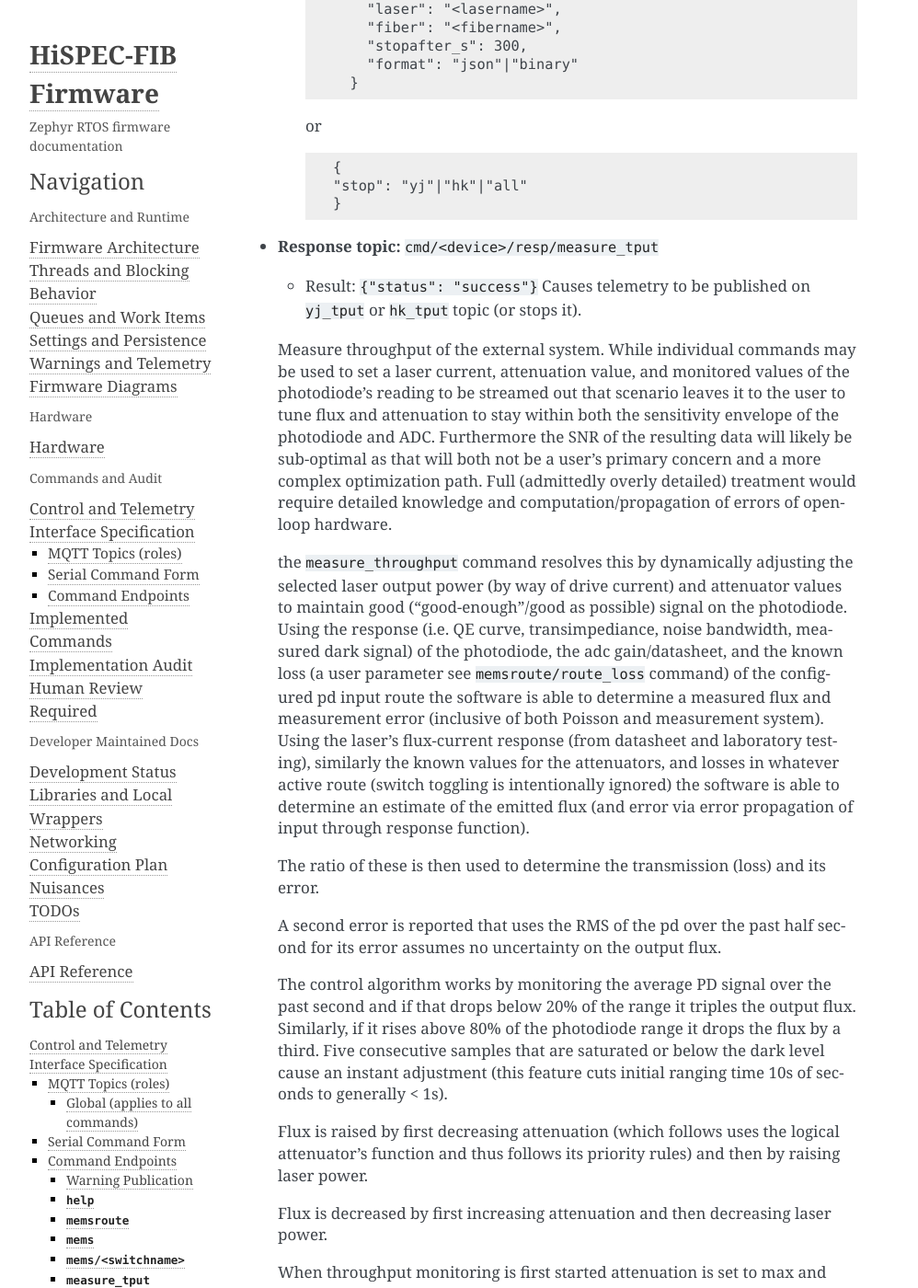
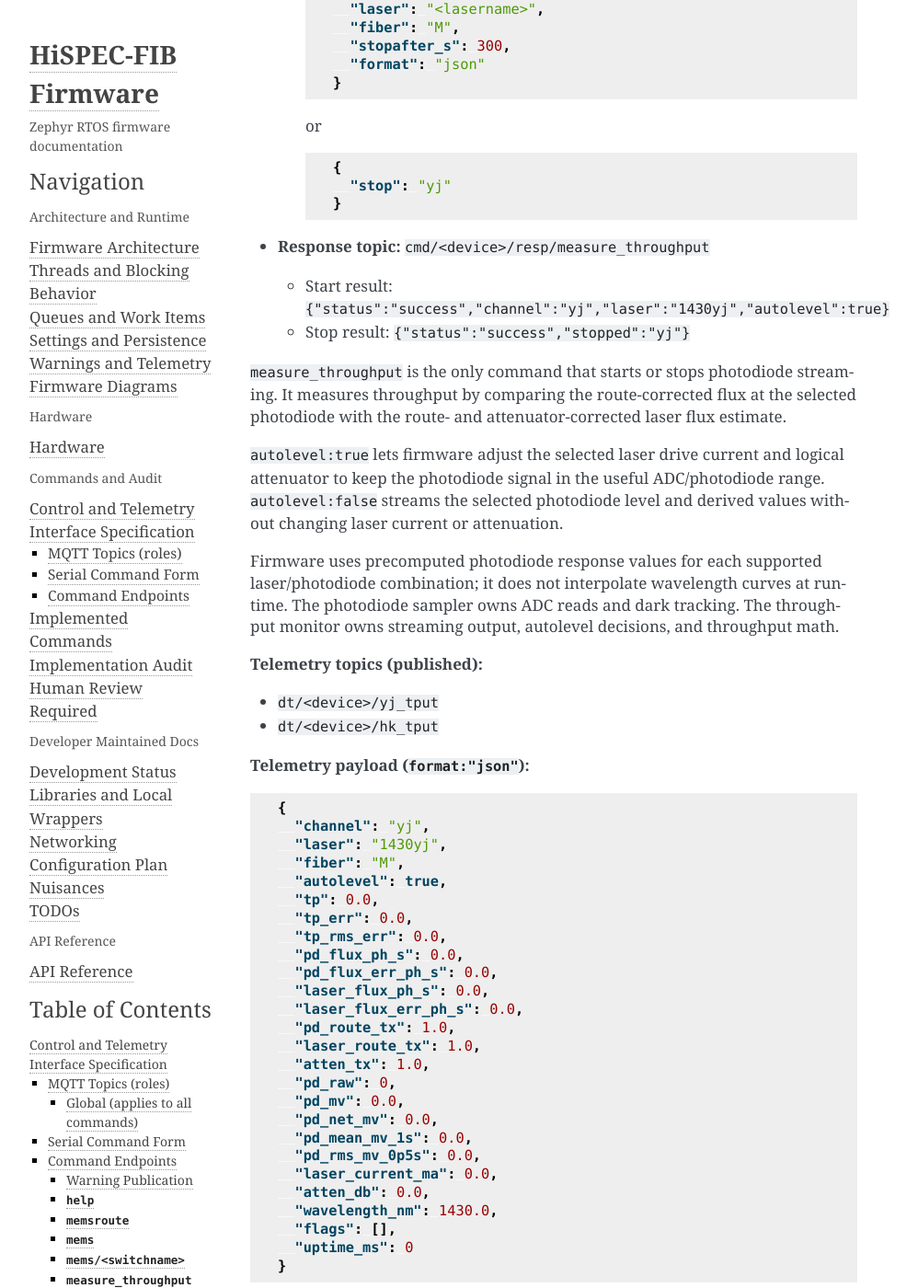
Before and after one commit to COO-Utilities/hispec-tib, a Sphinx documentation site: the page built from doc/commands.md, in a window 1280 px wide and 1400 px high, scrolled down 5957 px. Shown: the whole window at 92% size, without its empty margins (148-1146 px from the left). Built offline with Sphinx 7.4.7, drawn with Linux system fonts in a browser that asks for light colours; some of the changed text lies outside the part shown.

Commit message:
docs: specify measure_throughput command

````diff
--- a/doc/commands.md
+++ b/doc/commands.md
@@ -89,7 +89,7 @@ for normal serial operation.
 - [`memsroute`](#memsroute)
 - [`mems`](#mems)
 - [`mems/<switchname>`](#mems-switchname)
-- [`measure_tput`](#measure-tput)
+- [`measure_throughput`](#measure-throughput)
 - [`laser`](#laser)
 - [`lasersettings`](#lasersettings)
 - [`laserbank/poweron`](#laserbank-poweron)
@@ -222,132 +222,132 @@ while serial guard is active and attenuator DAC-range clamping.
     `dt/<device>/warning`.
 
 
-(measure-tput)=
-### `measure_tput`
-- **Request topic:** `cmd/<device>/req/measure_tput`
+(measure-throughput)=
+### `measure_throughput`
+- **Request topic:** `cmd/<device>/req/measure_throughput`
   - Payload:
-    ```text
+    ```json
     {
-        "autolevel": true,
-        "laser": "<lasername>",
-        "fiber": "<fibername>",
-        "stopafter_s": 300,
-        "format": "json"|"binary"
-      }
+      "autolevel": true,
+      "laser": "<lasername>",
+      "fiber": "M",
+      "stopafter_s": 300,
+      "format": "json"
+    }
     ```
     or
-    ```text
+    ```json
     {
-    "stop": "yj"|"hk"|"all"
+      "stop": "yj"
     }
     ```
-- **Response topic:** `cmd/<device>/resp/measure_tput`
-  - Result: `{"status": "success"}`
-    Causes telemetry to be published on `yj_tput` or `hk_tput` topic (or stops it).
+- **Response topic:** `cmd/<device>/resp/measure_throughput`
+  - Start result:
+    `{"status":"success","channel":"yj","laser":"1430yj","autolevel":true}`
+  - Stop result:
+    `{"status":"success","stopped":"yj"}`
 
-  Measure throughput of the external system. While individual commands may be used to set a laser current, attenuation value,
-  and monitored values of the photodiode's reading to be streamed out that scenario leaves it to the user to tune flux and
-  attenuation to stay within both the sensitivity envelope of the photodiode and ADC. Furthermore the SNR of the resulting
-  data will likely be sub-optimal as that will both not be a user's primary concern and a more complex optimization path.
-  Full (admittedly overly detailed) treatment would require detailed knowledge and computation/propagation of errors of
-  open-loop hardware.
+`measure_throughput` is the only command that starts or stops photodiode
+streaming. It measures throughput by comparing the route-corrected flux at the
+selected photodiode with the route- and attenuator-corrected laser flux
+estimate.
 
-  the `measure_throughput` command resolves this by dynamically adjusting the selected laser output power (by way of
-  drive current) and attenuator values to maintain good ("good-enough"/good as possible) signal on the photodiode. Using
-  the response (i.e. QE curve, transimpediance, noise bandwidth, measured dark signal) of the photodiode, the adc gain/datasheet, and the known
-  loss (a user parameter see `memsroute/route_loss` command) of the configured pd input route the software is able to
-  determine a measured flux and measurement error (inclusive of both Poisson and measurement system).
-  Using the laser's flux-current response (from datasheet and laboratory testing), similarly the known values for the
-  attenuators, and losses in whatever active route (switch toggling is intentionally ignored) the software is able to
-  determine an estimate of the emitted flux (and error via error propagation of input through response function).
+`autolevel:true` lets firmware adjust the selected laser drive current and
+logical attenuator to keep the photodiode signal in the useful ADC/photodiode
+range. `autolevel:false` streams the selected photodiode level and derived
+values without changing laser current or attenuation.
 
-  The ratio of these is then used to determine the transmission (loss) and its error.
-
-  A second error is reported that uses the RMS of the pd over the past half second for its error assumes no uncertainty
-  on the output flux.
-
-  The control algorithm works by monitoring the average PD signal over the past second and if that drops below 20% of the
-  range it triples the output flux. Similarly, if it rises above 80% of the photodiode range it drops the flux by a third.
-  Five consecutive samples that are saturated or below the dark level cause an instant adjustment (this feature cuts initial
-  ranging time 10s of seconds to generally < 1s).
-
-  Flux is raised by first decreasing attenuation (which follows uses the logical attenuator's function and thus follows
-  its priority rules) and then by raising laser power.
-
-  Flux is decreased by first increasing attenuation and then decreasing laser power.
-
-  When throughput monitoring is first started attenuation is set to max and then laser power to max.
-
-  The laser library functions are used to compute the nominal output laser flux.
-  the attenuator library functions are used to compute the nominal attenuation
-  both libraries have their own helper that reports the error on that nominal value.
-
-  The error model is as follows:
-
-  each physical attenuator has a user set error that is on "b" and propagated through the transmission model as the
-  uncertainty is in the attenuator shutter position
-
-  the laser diode has a user-set fractional noise on its computed output flux plus a constant noise
-
-  details on the photodiodes and python example code with the relevant conversion equations is in photodiode_notes.md
-
+Firmware uses precomputed photodiode response values for each supported
+laser/photodiode combination; it does not interpolate wavelength curves at
+runtime. The photodiode sampler owns ADC reads and dark tracking. The
+throughput monitor owns streaming output, autolevel decisions, and throughput
+math.
 
 **Telemetry topics (published):**
 - `dt/<device>/yj_tput`
 - `dt/<device>/hk_tput`
 
-**Implementation status:** deferred. This capability requires an owner-provided
-measurement specification before firmware design or implementation.
+**Telemetry payload (`format:"json"`):**
+```json
+{
+  "channel": "yj",
+  "laser": "1430yj",
+  "fiber": "M",
+  "autolevel": true,
+  "tp": 0.0,
+  "tp_err": 0.0,
+  "tp_rms_err": 0.0,
+  "pd_flux_ph_s": 0.0,
+  "pd_flux_err_ph_s": 0.0,
+  "laser_flux_ph_s": 0.0,
+  "laser_flux_err_ph_s": 0.0,
+  "pd_route_tx": 1.0,
+  "laser_route_tx": 1.0,
+  "atten_tx": 1.0,
+  "pd_raw": 0,
+  "pd_mv": 0.0,
+  "pd_net_mv": 0.0,
+  "pd_mean_mv_1s": 0.0,
+  "pd_rms_mv_0p5s": 0.0,
+  "laser_current_ma": 0.0,
+  "atten_db": 0.0,
+  "wavelength_nm": 1430.0,
+  "flags": [],
+  "uptime_ms": 0
+}
+```
 
-**Telemetry payload:**
-  ```text
-  {
-    "tp": 0.0,
-    "tp_err": 0.0,
-    "laser": 0.0,
-    "at1": 0.0,
-    "at2": 0.0,
-    "adc": 0.0,
-    "time": 0,
-    "waveelngth_nm": 0.0,
-    "fiber": "M"|"S"
-  }
-  ```
-  or 35 bytes of binary data
-
-  ```text
-    {
-      float64_t tp,
-      float64_t tp_err,
-      uint16_t laser,
-      uint16_t at1,
-      uint16_t at2,
-      uint16_t adc,
-      uint64_t time,
-      uint16_t wavelength_nm,
-      char fiber
-    }
-  ```
-
-*(The `yj` vs `hk` stream depends on the requested laser.)*
+Binary output is reserved for a future packed, endian-specified frame. Until
+that frame is specified, implementations should reject `format:"binary"`.
 
 **Notes (behavior):**
-- throughput (tp) is in [0-1], though NaN is offscale, greater than unity would indicate a noise artifact
-- Units for values are TBD
-- Turning on any other laser to that photodiode disables measurement.
-- Switching the MEMS route may impact the measurement but will not stop it.
-- Changing laser power/attenuation disables autolevel; run the command again to re-enable.
-- Powers photodiodes and lasers as needed.
-- Auto-off timing:
-  - PD: updates no sooner than `max(stopafter_s, pd_autooff_s)`
-  - Laserbank: updates no sooner than `max(stopafter_s, laserbank_autooff_s)`
-  - Laser: updates no sooner than `max(stopafter_s, laser_autooff_s)`
+- `tp` is unitless. `NaN` means offscale or insufficient information; values
+  above unity are reported rather than clamped.
+- Flux values are photons per second.
+- Route transmissions default to `1.0` when no route-loss record is stored.
+- Both outbound laser route loss and inbound photodiode route loss are applied
+  when estimating throughput.
+- The 1 s mean controls autolevel. Below 20% usable range, firmware requests
+  3x flux. Above 80%, it requests 1/3 flux.
+- Five consecutive saturated samples or five consecutive below-dark samples
+  trigger immediate autolevel adjustment.
+- Flux is raised by decreasing logical attenuation first, then raising laser
+  current. Flux is decreased by increasing logical attenuation first, then
+  lowering laser current.
+- At start with `autolevel:true`, attenuation is set to maximum before laser
+  power is raised.
+- Starting a monitor powers the required photodiode and laser-bank outputs as
+  needed. Shutting down the required photodiode power stops that monitor.
+- Changing the monitored laser output or its logical attenuator disables
+  autolevel for the affected monitor; run the command again to re-enable it.
+- Dark measurement must not be started while an autolevel throughput monitor is
+  running on that photodiode.
 
 (route-loss)=
 - **Request topic:** `cmd/<device>/req/memsroute/route_loss`
-  - {"route":<routename>, <lasername>: <doubleprecision transmission> | "<loss> db"}
+  - Set one route-loss record:
+    ```json
+    {"route":"yj_sm_to_yj_pd","1430yj":0.93,"persistent":true}
+    ```
+    or:
+    ```json
+    {"route":"yj_sm_to_yj_pd","1430yj":"0.32 dB","persistent":true}
+    ```
+  - Query one route-loss record:
+    ```json
+    {"route":"yj_sm_to_yj_pd","laser":"1430yj"}
+    ```
+- **Response topic:** `cmd/<device>/resp/memsroute/route_loss`
+  - Set result:
+    `{"status":"success","route":"yj_sm_to_yj_pd","laser":"1430yj","tx":0.93,"loss_db":0.3188,"persistent":true}`
+  - Query result:
+    `{"route":"yj_sm_to_yj_pd","laser":"1430yj","tx":0.93,"loss_db":0.3188,"configured":true}`
 
-    TBD
+Route-loss records are app settings keyed by route name and laser name. They
+are not stored in MEMS route structs or switch structs. Missing route-loss
+records are treated as loss-free transmission, `tx = 1.0`. Numeric values are
+linear transmission in `(0, 1]`. Strings ending in `dB`, `db`, or `DB` are route
+loss in dB and convert to `tx = 10^(-loss_db / 10)`.
 
 
 ### `laser`
````
